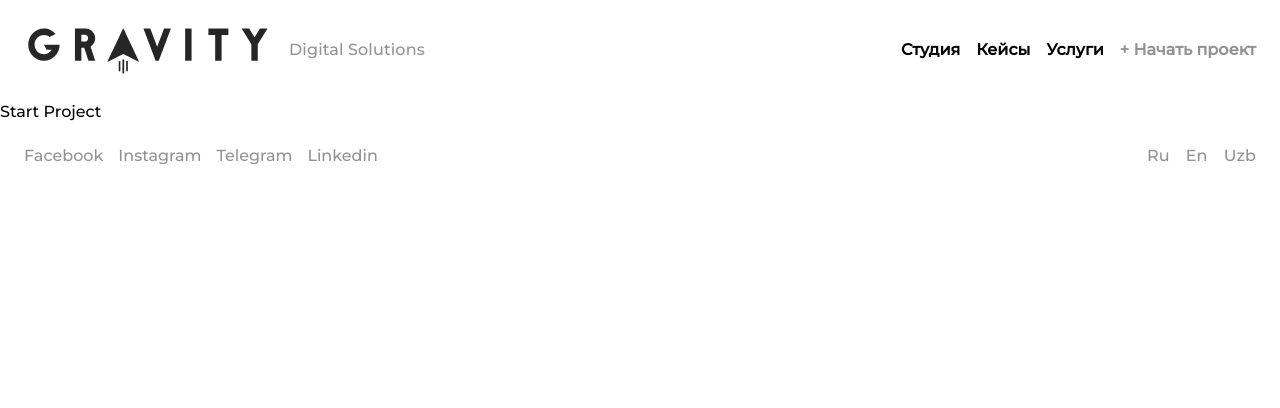
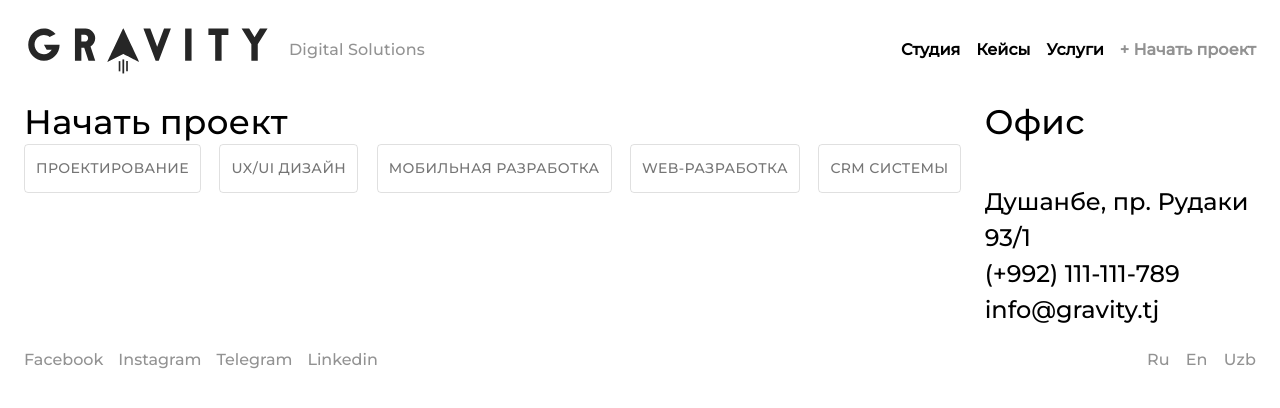
Before and after one commit to faridunBegijonov/gravity, a React (Create React App) app: page /startproject in a window 1280 px wide. Shown: the top 408 px of the page. Built offline with nearby package versions, Linux system fonts and the light colour scheme; a web font is replaced by a local one.

Commit message:
add toggle btn in startproject page

```diff
--- a/src/components/startprojct/startproject.component.tsx
+++ b/src/components/startprojct/startproject.component.tsx
@@ -1,11 +1,125 @@
-import { Box } from '@mui/material';
-import React from 'react';
+import React, { useState } from 'react';
 import { Layout } from '../../common/layout/layout.component';
+import { Box, Container } from '@mui/system';
+import Typography from '@mui/material/Typography';
+import ToggleButtonGroup from '@mui/material/ToggleButtonGroup';
+import ToggleButton from '@mui/material/ToggleButton';
 
 const StartProject = () => {
+  const [selected, setSelected] = useState(false);
+  const [selectedWeb, setSelectedWeb] = useState(false);
+  const [selectedMobile, setSelectedMobile] = useState(false);
+  const [selectedDesing, setSelectedDesing] = useState(false);
+  const [selectedCrm, setSelectedCrm] = useState(false);
+
+  const mobileSelect = () => {
+    setSelectedMobile(!selectedMobile);
+  };
+  const WebSelect = () => {
+    setSelectedWeb(!selectedWeb);
+  };
+  const DesingSelect = () => {
+    setSelectedDesing(!selectedDesing);
+  };
+  const crmSelect = () => {
+    setSelectedCrm(!selectedCrm);
+  };
+
   return (
     <Layout>
-      <Box maxWidth='xl'>Start Project</Box>
+      <Container maxWidth='xl'>
+        <Box
+          sx={{
+            display: 'flex',
+            justifyContent: 'space-between',
+          }}
+        >
+          <Box
+            sx={{
+              width: '100%',
+              display: 'flex',
+              flexDirection: 'column',
+              pr: 3,
+            }}
+          >
+            <Typography
+              variant='h4'
+              sx={{ fontWeight: '500', lineHeight: '44px' }}
+            >
+              Начать проект
+            </Typography>
+            <Box sx={{ display: 'flex', justifyContent: 'space-between' }}>
+              <ToggleButton
+                value='check'
+                selected={selected}
+                onChange={() => {
+                  setSelected(!selected);
+                }}
+              >
+                Проектирование
+              </ToggleButton>
+              <ToggleButton
+                value='check'
+                selected={selectedDesing}
+                onChange={DesingSelect}
+              >
+                UX/UI дизайн
+              </ToggleButton>
+              <ToggleButton
+                value='check'
+                selected={selectedMobile}
+                onChange={mobileSelect}
+              >
+                Мобильная разработка
+              </ToggleButton>
+              <ToggleButton
+                value='check'
+                selected={selectedWeb}
+                onChange={WebSelect}
+              >
+                Web-разработка
+              </ToggleButton>
+              <ToggleButton
+                value='check'
+                selected={selectedCrm}
+                onChange={crmSelect}
+              >
+                CRM системы
+              </ToggleButton>
+            </Box>
+          </Box>
+          <Box
+            sx={{ width: '350px', display: 'flex', flexDirection: 'column' }}
+          >
+            <Typography
+              variant='h4'
+              sx={{ fontWeight: '500', lineHeight: '44px' }}
+            >
+              Офис
+            </Typography>
+            <Box sx={{ pt: 5 }}>
+              <Typography
+                variant='h5'
+                sx={{ fontWeight: '500', lineHeight: '36px' }}
+              >
+                Душанбе, пр. Рудаки 93/1
+              </Typography>
+              <Typography
+                variant='h5'
+                sx={{ fontWeight: '500', lineHeight: '36px' }}
+              >
+                (+992) 111-111-789
+              </Typography>
+              <Typography
+                variant='h5'
+                sx={{ fontWeight: '500', lineHeight: '36px' }}
+              >
+                info@gravity.tj
+              </Typography>
+            </Box>
+          </Box>
+        </Box>
+      </Container>
     </Layout>
   );
 };
```
